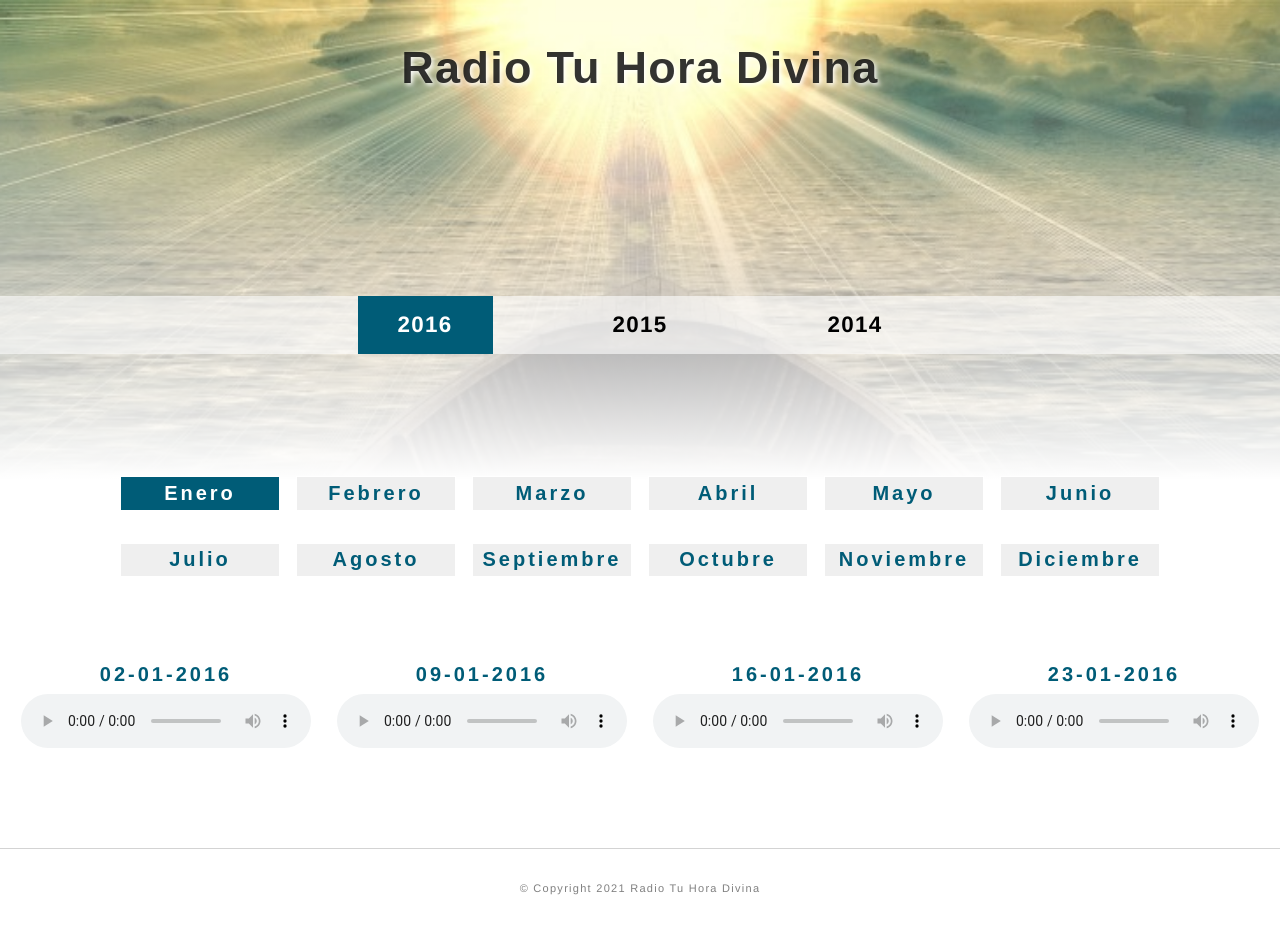
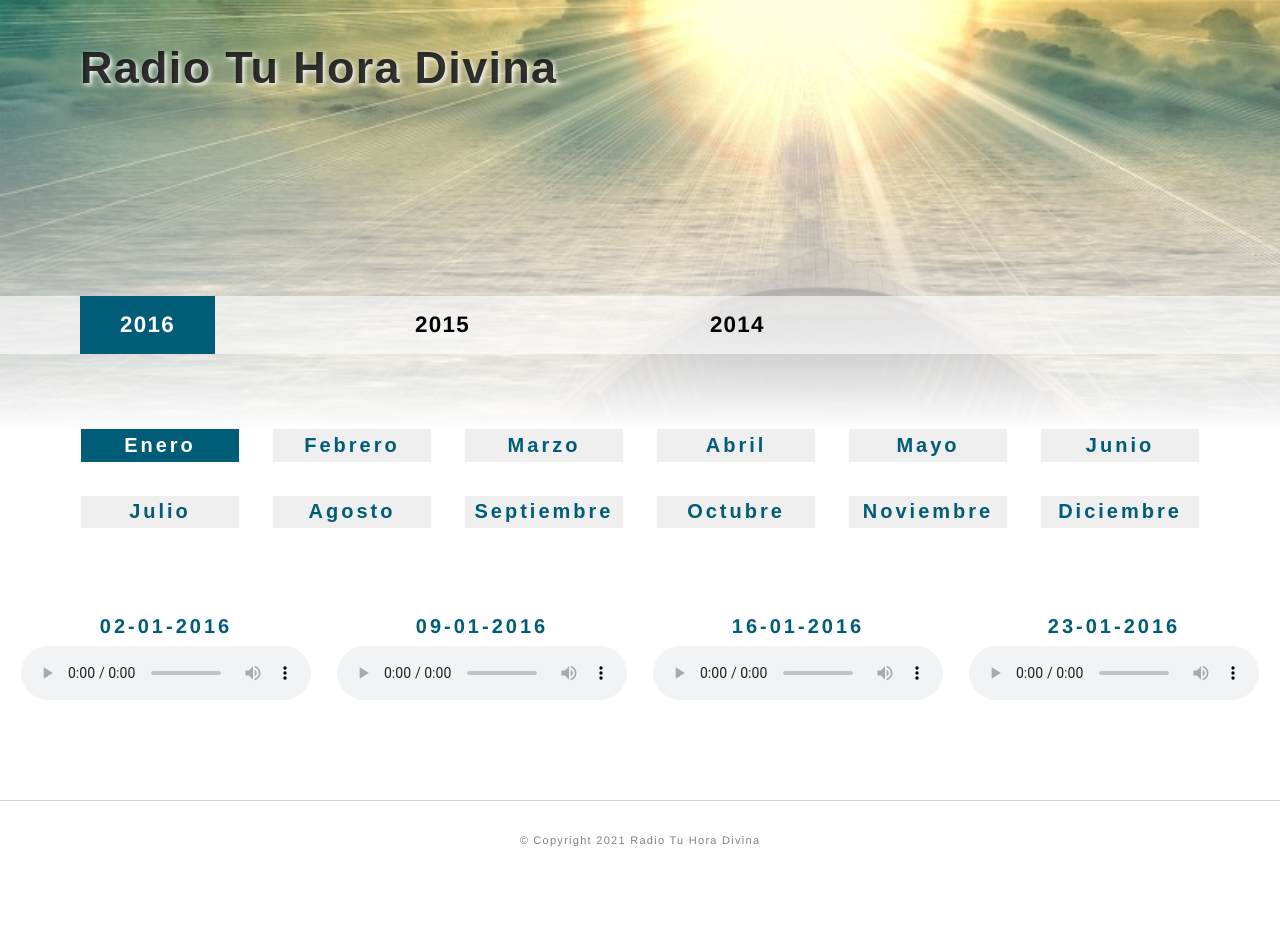
Before and after one commit to ari7946/radio-service, a React (Create React App) app in the folder tuhoradivina/: page / in a window 1280 px wide. After the commit the page ends 880 px from the top, so only its background shows below. Built offline with nearby package versions, Linux system fonts and the light colour scheme.

Commit message:
Add styles to make site left align  in desktop and tablet views

```diff
--- a/tuhoradivina/src/components/header/header.styles.scss
+++ b/tuhoradivina/src/components/header/header.styles.scss
@@ -1,13 +1,13 @@
 header {
     background-image: linear-gradient(to bottom, rgba(255, 255, 255, 0), rgba(255, 255, 255, 1)), url('../../assets/images/boat-sunset2.png');
 	  background-repeat: no-repeat;
-	  background-position: center center;
+	  background-position: left center;
 	  // background-attachment: fixed;
 	  -webkit-background-size: cover;
 	  -moz-background-size: cover;
 	  -o-background-size: cover;
 	  background-size: cover;
-    height: 30rem;
+    height: 27rem;
     width: 100%;
 
     @media all and (max-width: 1200px) {
@@ -23,7 +23,6 @@
     }
 
   .header-title {
-    text-align: center;
     color: black;
     font-family: sans-serif;
     margin-top: 0;
@@ -31,6 +30,12 @@
     padding-top: 2rem;
     color: rgba(0, 0, 0, .8);
     text-shadow: 2px 2px 5px white;
+    margin: 0 5rem;
+
+    @media all and (max-width: 800px) {
+      text-align: center;
+      margin:  0 auto;
+    }
 
     @media all and (max-width: 600px) {
       font-size: 27px;
--- a/tuhoradivina/src/components/main-content/main-content.component.js
+++ b/tuhoradivina/src/components/main-content/main-content.component.js
@@ -1,11 +1,8 @@
 import React, { useState, useEffect } from 'react';
 import MonthList from '../month-list/month-list.component';
 import PlayerList from '../player-list/player-list.component';
-import Recent from '../recent/recent.component';
-import Navbar from '../nav/nav.component'
-import data from '../data/data';
 import './main-content.styles.scss'
-import Header from '../header/header.component'
+
 
 const MainContent = ({ allMonths, yearTitle, audioData, monthTitle, handleMonth, year, handleYear }) => {
   const [activeMonthSixteen, setActiveMonthSixteen] = useState('enero');
--- a/tuhoradivina/src/components/month-list/month-list.styles.scss
+++ b/tuhoradivina/src/components/month-list/month-list.styles.scss
@@ -1,14 +1,15 @@
 .months-wrapper {
   display: flex;
+  justify-content: space-between;
   height: auto;
   min-width: 12rem;
-  justify-content: space-evenly;
-  margin: 0 auto;
+  margin: 0 4.5rem;
 
   @media all and (max-width: 1200px) {
     height: auto;
     flex-direction: column;
-    justify-content: flex-start;
+    justify-content: space-evenly;
+    margin: 0 auto;
   }
 
   @media all and (max-width: 800px) {
--- a/tuhoradivina/src/components/nav/nav.styles.scss
+++ b/tuhoradivina/src/components/nav/nav.styles.scss
@@ -11,7 +11,7 @@
     padding: 0;
     margin: 0;
     display: flex;
-    justify-content: center;
+    justify-content: flex-start;
     text-align: center;
     color: #FFFFFF;
     margin-top: 12rem;
@@ -36,6 +36,7 @@
       padding: .7rem 2.5rem;
       background-color: rgba(0,0,0, 0);
       cursor: pointer;
+      margin: 0 5rem;
 
       &:nth-child(2) {
         margin: 0 5rem;
@@ -52,6 +53,7 @@
       }
 
       @media all and (max-width: 800px) {
+        margin: 0 auto;
         &:nth-child(2) {
           margin: 0 3rem;
         }
--- a/tuhoradivina/src/components/player-list/player-list.component.js
+++ b/tuhoradivina/src/components/player-list/player-list.component.js
@@ -3,9 +3,9 @@
 import './player-list.styles.scss';
 
 const PlayerList = ({ monthTitle, audioData }) => {
+
   return (
     <div className='player-wrapper'>
-      {/* <h2>{monthTitle}</h2> */}
       {audioData.map(audio => (
         <div>
           <h2 className="audio-title">{audio.audioTitle}</h2>
```
